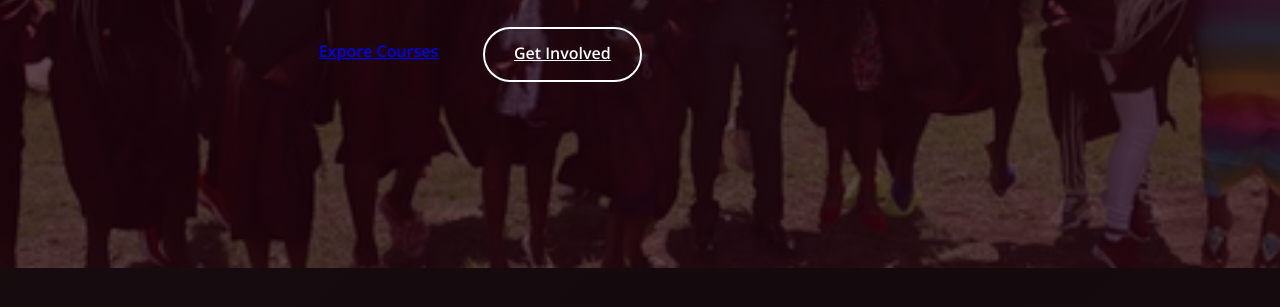
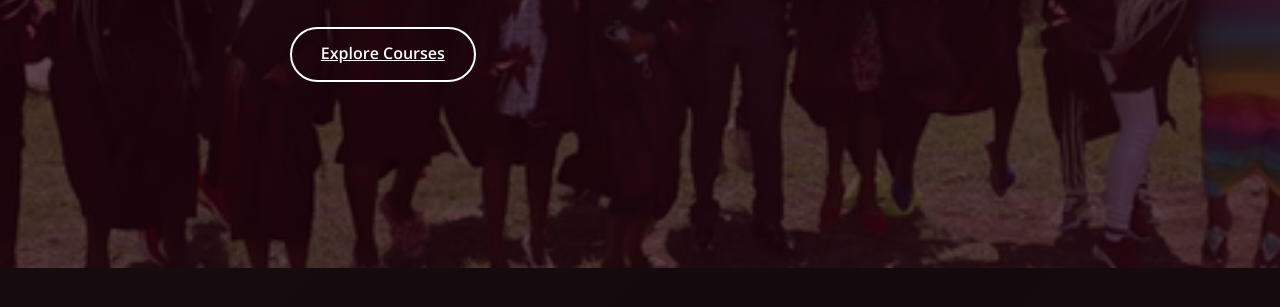
Before and after one commit to iankipas/Made-In-The-Streets.ian.Com-, a plain HTML site: page index.html in a window 1280 px wide. Shown: the part 493-800 px from the top of the page. Drawn offline with nearby package versions, Linux system fonts and the light colour scheme.

Commit message:
Update index.html

```diff
--- a/index.html
+++ b/index.html
@@ -1052,8 +1052,8 @@
       <h1>Made In The Streets</h1>
       <p>We exist to holistically serve and love street-connected children and reintegrate them back into a nurturing and safe environment.</p>
       <div class="cta-buttons">
-        <a href="https://iankipas.github.io/MITS-vocational-center-skills/" class="btn btn-primar">Expore Courses</a>
-        <a href="https://iankipas.github.io/MITS-vocational-center-skills/" class="btn btn-outline">Get Involved</a>
+
+        <a href="https://iankipas.github.io/MITS-vocational-center-skills/" class="btn btn-outline">Explore Courses</a>
       </div>
     </div>
   </section>
```
